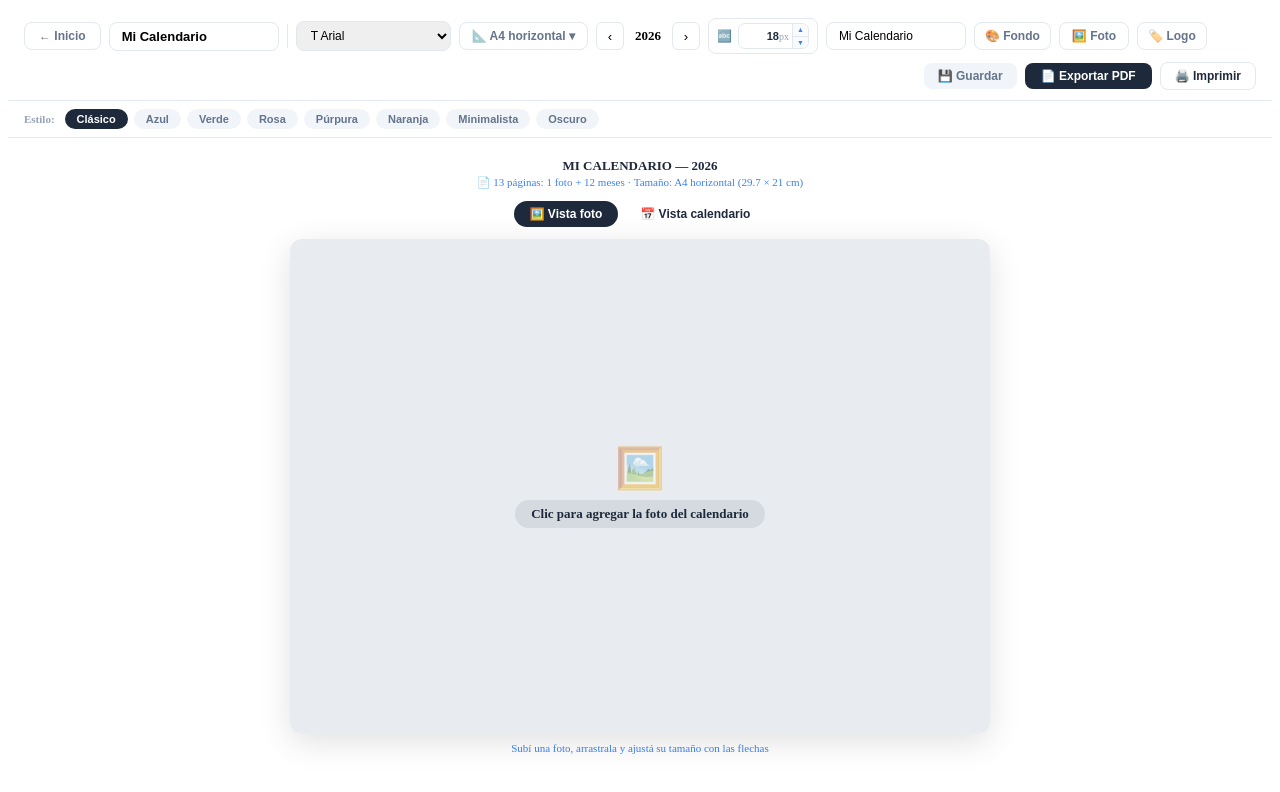
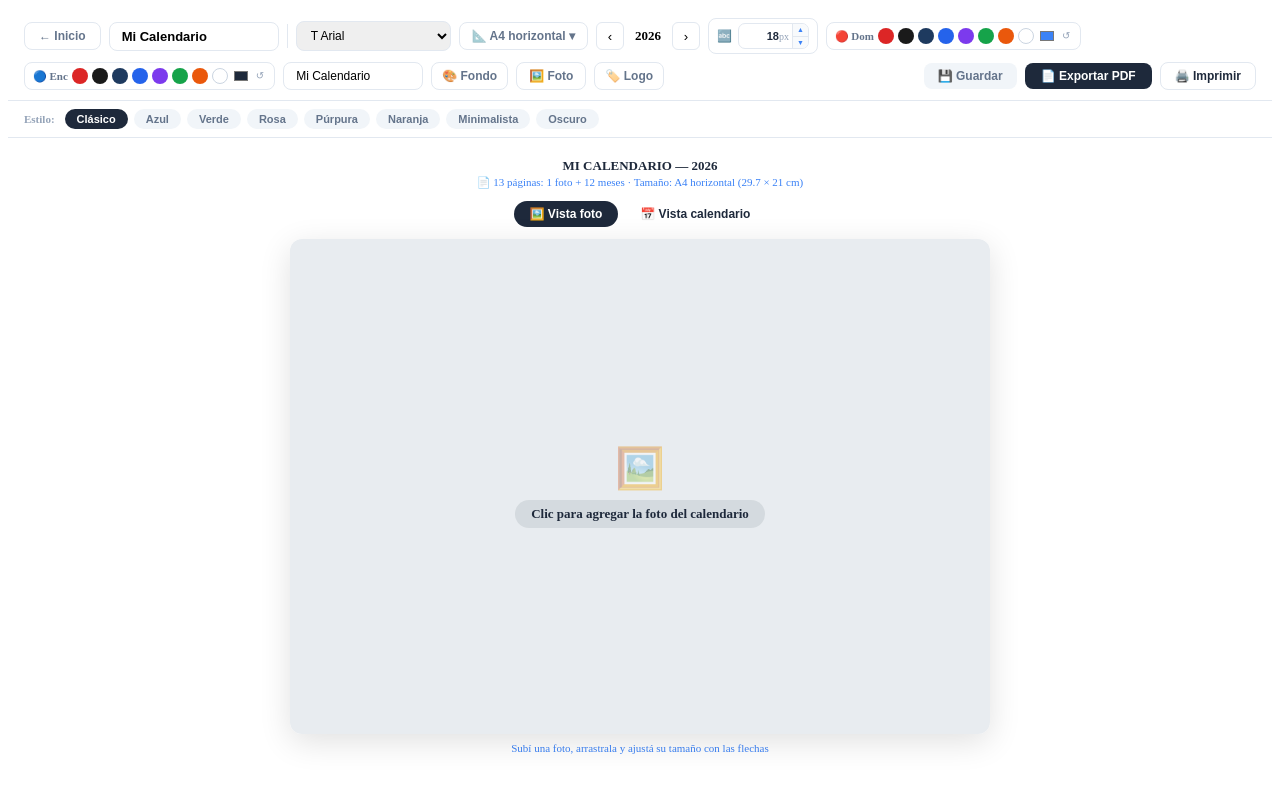
Before and after one commit to Bercor21/Planify-creator, a React (Vite) app: page / in a window 1280 px wide. Both pictures are taken after a click on the button 234 px from the left and 292 px from the top of the page. Shown: the top 792 px of the page. Built offline with nearby package versions, Linux system fonts and the light colour scheme.

Commit message:
numeros mas grandes , csmbio de colores

```diff
--- a/src/calendario/EditorCalendario.tsx
+++ b/src/calendario/EditorCalendario.tsx
@@ -168,8 +168,8 @@ function MiniCal({ anio,mes,paleta,colorDom }:{ anio:number;mes:number;paleta:Pa
 }
 
 // ── Página de grilla del mes (sin foto, hoja completa) ────────────────────────
-function PaginaCalendario({ mesIdx,anio,paleta,fuente,titulo,subtitulo,isPreview,tamFuente,fondoMes,fondoGridOpacity,fondoZoom,fondoPosX,fondoPosY,onFondoDragStart }:{
-  mesIdx:number;anio:number;paleta:Paleta;fuente:string;titulo:string;subtitulo:string;isPreview:boolean;tamFuente:number;fondoMes?:string;fondoGridOpacity:number;fondoZoom?:number;fondoPosX?:number;fondoPosY?:number;onFondoDragStart?:(e:React.MouseEvent)=>void
+function PaginaCalendario({ mesIdx,anio,paleta,fuente,titulo,subtitulo,isPreview,tamFuente,fondoMes,fondoGridOpacity,fondoZoom,fondoPosX,fondoPosY,onFondoDragStart,colorDomOverride,colorHdrOverride }:{
+  mesIdx:number;anio:number;paleta:Paleta;fuente:string;titulo:string;subtitulo:string;isPreview:boolean;tamFuente:number;fondoMes?:string;fondoGridOpacity:number;fondoZoom?:number;fondoPosX?:number;fondoPosY?:number;onFondoDragStart?:(e:React.MouseEvent)=>void;colorDomOverride?:string;colorHdrOverride?:string
 }) {
   const dias      = getDiasTrad(anio,mesIdx)
   const fases     = FASES[`${anio}-${mesIdx}`] ?? []
@@ -179,8 +179,8 @@ function PaginaCalendario({ mesIdx,anio,paleta,fuente,titulo,subtitulo,isPreview
   for (let i=0;i<dias.length;i+=7) rows.push(dias.slice(i,i+7))
   const prevMes = mesIdx===0?{a:anio-1,m:11}:{a:anio,m:mesIdx-1}
   const nextMes = mesIdx===11?{a:anio+1,m:0}:{a:anio,m:mesIdx+1}
-  const colorDom = paleta.acento
-  const colorHdr = paleta.header
+  const colorDom = colorDomOverride ?? paleta.acento
+  const colorHdr = colorHdrOverride ?? paleta.header
   const colorTxt = paleta.texto
   const fondo    = paleta.fondo==='#0f172a'?'#1e293b':'#ffffff'
 
@@ -258,10 +258,10 @@ function PaginaCalendario({ mesIdx,anio,paleta,fuente,titulo,subtitulo,isPreview
                   }}>
                     {dia && <>
                       <div style={{ width:'100%',display:'flex',flexDirection:'column',alignItems:'flex-start',gap:'2px' }}>
-                        {fase && <div style={{ fontSize:`${Math.round(tamFuente*0.8)}px`,lineHeight:1 }}>{ICONO_FASE[fase.tipo]}</div>}
-                        {feriado&&!fase && <div style={{ fontSize:`${Math.round(tamFuente*0.4)}px`,color:colorDom,lineHeight:1.05,maxWidth:'100%',fontWeight:700 }}>{feriado}</div>}
+                        {fase && <div style={{ fontSize:`${Math.round(tamFuente*0.65)}px`,lineHeight:1 }}>{ICONO_FASE[fase.tipo]}</div>}
+                        {feriado&&!fase && <div style={{ fontSize:`${Math.round(tamFuente*0.35)}px`,color:colorDom,lineHeight:1.05,maxWidth:'100%',fontWeight:700 }}>{feriado}</div>}
                       </div>
-                      <div style={{ fontSize:`${tamFuente}px`,fontWeight:900,color:isHoy?colorDom:esDom||feriado?colorDom:colorCelda,lineHeight:1.1,alignSelf:'flex-end',WebkitTextStroke:'0.5px currentColor' as any }}>{dia}</div>
+                      <div style={{ fontSize:`calc(${Math.round(30/rows.length)}vh)`,fontWeight:900,color:isHoy?colorDom:esDom||feriado?colorDom:colorCelda,lineHeight:1,alignSelf:'flex-end',WebkitTextStroke:'0.5px currentColor' as any }}>{dia}</div>
                     </>}
                   </div>
                 )
@@ -308,7 +308,6 @@ export default function EditorCalendario({ setVista,guardarDiseno,disenoInicial
   const [fondosMes, setFondosMes] = useState<(string|undefined)[]>(d0?.fondosMes ?? Array(12).fill(undefined))
   const [fondoGridOpacity, setFondoGridOpacity] = useState(d0?.fondoGridOpacity ?? 0.15)
   const [showFondoPanel, setShowFondoPanel] = useState(false)
-  const [mesFondoActivo, setMesFondoActivo] = useState(0)
   // Foto principal: zoom y posición
   const [fotoZoom, setFotoZoom] = useState<number>(d0?.fotoZoom ?? 100)
   const [fotoPosX, setFotoPosX] = useState<number>(d0?.fotoPosX ?? 50)
@@ -323,6 +322,16 @@ export default function EditorCalendario({ setVista,guardarDiseno,disenoInicial
   const [logoY,       setLogoY]       = useState(d0?.logoY ?? 10)
   const [logoSize,    setLogoSize]    = useState(d0?.logoSize ?? 8)
   const [logoOpacity, setLogoOpacity] = useState(d0?.logoOpacity ?? 1)
+
+  // ── Colores personalizados (anulan la paleta cuando se eligen) ────────────
+  // colorDomPersonal: domingos, feriados, año 2026 (el "acento" del calendario)
+  // colorHdrPersonal: encabezados, días de la semana, bordes, número del mes
+  const [colorDomPersonal, setColorDomPersonal] = useState<string|null>(d0?.colorDomPersonal ?? null)
+  const [colorHdrPersonal, setColorHdrPersonal] = useState<string|null>(d0?.colorHdrPersonal ?? null)
+
+  // Colores efectivos: el personal si está elegido, si no el de la paleta actual
+  const colorDomEfectivo = colorDomPersonal ?? paleta.acento
+  const colorHdrEfectivo = colorHdrPersonal ?? paleta.header
   const [showLogo,    setShowLogo]    = useState(false)
   const [idDiseno,    setIdDiseno]    = useState<string|undefined>(disenoInicial?.id)
   const previewRef      = useRef<HTMLDivElement>(null)   // ref del contenedor de la foto (para drag del logo)
@@ -482,7 +491,7 @@ export default function EditorCalendario({ setVista,guardarDiseno,disenoInicial
     const numFilas = rows.length
     const prevMes=idx===0?{a:anio-1,m:11}:{a:anio,m:idx-1}
     const nextMes=idx===11?{a:anio+1,m:0}:{a:anio,m:idx+1}
-    const cd=paleta.acento, ch=paleta.header, ct=paleta.texto
+    const cd=colorDomEfectivo, ch=colorHdrEfectivo, ct=paleta.texto
     const fondo=paleta.fondo==='#0f172a'?'#1e293b':'#ffffff'
 
     // ── Escalas: todo proporcional a pxW/pxH (el tamaño real de la hoja elegida) ──
@@ -526,9 +535,11 @@ export default function EditorCalendario({ setVista,guardarDiseno,disenoInicial
 
     // El tamaño del número del día respeta el control manual del usuario (tamFuente),
     // pero nunca se permite que sea más grande de lo que realmente cabe en la fila calculada.
-    const fontDiaCabe = Math.round(altoFila*0.40)
-    const fsPx = Math.min(Math.round(tamFuente*1.6), fontDiaCabe)
-    const padCeldaV = Math.max(2, Math.round(altoFila*0.07))
+    // Número del día: ocupa automáticamente el 58% de la fila disponible.
+    // Sin cap de tamFuente — así todos los meses y todas las filas tienen
+    // exactamente el mismo tamaño de número, tan grande como cabe en la celda.
+    const fsPx = Math.round(altoFila * 0.58)
+    const padCeldaV = Math.max(2, Math.round(altoFila*0.04))
     const padCeldaH = Math.max(2, Math.round(pxW*0.00713))
 
     const anchoMini = Math.round(pxW*0.218)
@@ -724,6 +735,41 @@ export default function EditorCalendario({ setVista,guardarDiseno,disenoInicial
           <NumStepper value={tamFuente} onChange={setTamFuente} min={8} max={50} step={1} unit="px" accent={paleta.acento}/>
         </div>
 
+        {/* ── Selector de colores personalizados ────────────────────────────
+            🔴 Dom/Año: domingos, año 2026, feriados, acento
+            🔵 Encabezados: mes, días semana, bordes celdas               */}
+        {(['dom','hdr'] as const).map(which=>{
+          const isD = which==='dom'
+          const current = isD ? colorDomEfectivo : colorHdrEfectivo
+          const setter  = isD ? setColorDomPersonal : setColorHdrPersonal
+          const label   = isD ? '🔴 Dom' : '🔵 Enc'
+          const SWATCHES = ['#DC2626','#1A1A1A','#1E3A5F','#2563EB','#7C3AED','#16A34A','#EA580C','#ffffff']
+          return (
+            <div key={which} style={{ display:'flex',alignItems:'center',gap:'4px',padding:'4px 8px',borderRadius:'8px',border:'1px solid #e2e8f0',background:'white' }}>
+              <span style={{ fontSize:'11px',fontWeight:700,color:'#64748b',whiteSpace:'nowrap' }}>{label}</span>
+              {SWATCHES.map(c=>(
+                <button key={c} type="button" onClick={()=>setter(c)}
+                  title={c}
+                  style={{
+                    width:'16px', height:'16px', borderRadius:'50%',
+                    background:c, border: current===c ? '2.5px solid #1e293b' : c==='#ffffff' ? '1.5px solid #cbd5e1' : '1.5px solid transparent',
+                    cursor:'pointer', padding:0, flexShrink:0,
+                    boxShadow: current===c ? '0 0 0 1.5px white inset' : 'none',
+                    outline:'none',
+                  }}
+                />
+              ))}
+              {/* Picker de color libre */}
+              <input type="color" value={current} title="Color personalizado"
+                onChange={(e:any)=>setter(e.target.value)}
+                style={{ width:'18px',height:'18px',borderRadius:'50%',border:'none',cursor:'pointer',padding:0,background:'transparent' }}/>
+              {/* Resetear a color de paleta */}
+              <button type="button" onClick={()=>setter(null)} title="Resetear al color de la paleta"
+                style={{ fontSize:'10px',color:'#94a3b8',border:'none',background:'transparent',cursor:'pointer',padding:'0 2px',lineHeight:1 }}>↺</button>
+            </div>
+          )
+        })}
+
         {/* Subtítulo editable */}
         <input value={subtitulo} onChange={(e:any)=>setSubtitulo(e.target.value)}
           placeholder="Subtítulo (opcional)"
@@ -741,10 +787,10 @@ export default function EditorCalendario({ setVista,guardarDiseno,disenoInicial
               {/* Selector de mes */}
               <div style={{ display:'grid',gridTemplateColumns:'repeat(4,1fr)',gap:'4px',marginBottom:'10px' }}>
                 {MESES.map((m,i)=>(
-                  <button key={i} onClick={()=>setMesFondoActivo(i)} style={{
+                  <button key={i} onClick={()=>setMesActivo(i)} style={{
                     padding:'5px 2px',borderRadius:'6px',border:'none',cursor:'pointer',fontSize:'10px',fontWeight:700,position:'relative',
-                    background:mesFondoActivo===i?paleta.header:'#f1f5f9',
-                    color:mesFondoActivo===i?'white':'#64748b',
+                    background:mesActivo===i?paleta.header:'#f1f5f9',
+                    color:mesActivo===i?'white':'#64748b',
                   }}>
                     {m.slice(0,3)}
                     {fondosMes[i] && <span style={{ position:'absolute',top:'-3px',right:'-3px',width:'8px',height:'8px',borderRadius:'50%',background:'#22c55e',border:'1.5px solid white' }}/>}
@@ -752,34 +798,34 @@ export default function EditorCalendario({ setVista,guardarDiseno,disenoInicial
                 ))}
               </div>
 
-              <div style={{ fontSize:'11px',fontWeight:700,color:paleta.header,marginBottom:'8px' }}>{MESES[mesFondoActivo]}</div>
+              <div style={{ fontSize:'11px',fontWeight:700,color:paleta.header,marginBottom:'8px' }}>{MESES[mesActivo]}</div>
 
               <div style={{ display:'flex',gap:'8px',marginBottom:'10px' }}>
-                <button onClick={()=>subirFondoGrid(mesFondoActivo)} style={{ flex:1,padding:'7px',borderRadius:'7px',border:'1px solid #e2e8f0',background:'white',cursor:'pointer',fontSize:'11px',fontWeight:600,color:'#64748b' }}>📷 Subir</button>
-                {fondosMes[mesFondoActivo] && <button onClick={()=>quitarFondoMes(mesFondoActivo)} style={{ padding:'7px 10px',borderRadius:'7px',border:'1px solid #fecaca',background:'#fef2f2',cursor:'pointer',fontSize:'11px',color:'#dc2626' }}>✕</button>}
+                <button onClick={()=>subirFondoGrid(mesActivo)} style={{ flex:1,padding:'7px',borderRadius:'7px',border:'1px solid #e2e8f0',background:'white',cursor:'pointer',fontSize:'11px',fontWeight:600,color:'#64748b' }}>📷 Subir</button>
+                {fondosMes[mesActivo] && <button onClick={()=>quitarFondoMes(mesActivo)} style={{ padding:'7px 10px',borderRadius:'7px',border:'1px solid #fecaca',background:'#fef2f2',cursor:'pointer',fontSize:'11px',color:'#dc2626' }}>✕</button>}
               </div>
 
-              {fondosMes[mesFondoActivo] && (
+              {fondosMes[mesActivo] && (
                 <>
                   {/* Mini preview draggable del fondo del mes */}
                   <div
-                    onMouseDown={(e:any)=>handleFondoPanStart(e, mesFondoActivo)}
-                    style={{ width:'100%',height:'320px',borderRadius:'10px',backgroundImage:`url('${fondosMes[mesFondoActivo]}')`,backgroundSize:`${fondosMesZoom[mesFondoActivo]}%`,backgroundPosition:`${fondosMesPosX[mesFondoActivo]}% ${fondosMesPosY[mesFondoActivo]}%`,backgroundRepeat:'no-repeat',marginBottom:'8px',border:`2px solid ${paleta.acento}44`,cursor:'grab',userSelect:'none' }}
+                    onMouseDown={(e:any)=>handleFondoPanStart(e, mesActivo)}
+                    style={{ width:'100%',height:'320px',borderRadius:'10px',backgroundImage:`url('${fondosMes[mesActivo]}')`,backgroundSize:`${fondosMesZoom[mesActivo]}%`,backgroundPosition:`${fondosMesPosX[mesActivo]}% ${fondosMesPosY[mesActivo]}%`,backgroundRepeat:'no-repeat',marginBottom:'8px',border:`2px solid ${paleta.acento}44`,cursor:'grab',userSelect:'none' }}
                   />
                   <div style={{ fontSize:'9px',color:'#94a3b8',marginBottom:'8px',textAlign:'center' }}>✋ Arrastrá la imagen para moverla</div>
                   {/* Zoom del fondo de este mes */}
                   <div style={{ display:'flex',justifyContent:'space-between',alignItems:'center',marginBottom:'8px' }}>
                     <span style={{ fontSize:'10px',fontWeight:700,color:'#64748b' }}>🔍 Zoom</span>
-                    <NumStepper value={fondosMesZoom[mesFondoActivo]} onChange={(v)=>setFondosMesZoom(prev=>{const c=[...prev];c[mesFondoActivo]=v;return c})} min={5} max={400} step={5} unit="%" accent={paleta.acento}/>
+                    <NumStepper value={fondosMesZoom[mesActivo]} onChange={(v)=>setFondosMesZoom(prev=>{const c=[...prev];c[mesActivo]=v;return c})} min={5} max={400} step={5} unit="%" accent={paleta.acento}/>
                   </div>
                   <div style={{ display:'flex',gap:'6px',marginBottom:'10px' }}>
-                    <button onClick={()=>aplicarFondoATodos(mesFondoActivo)} style={{ flex:1,padding:'6px',borderRadius:'7px',border:'1px solid #e2e8f0',background:'#f8fafc',cursor:'pointer',fontSize:'10px',fontWeight:600,color:paleta.acento }}>
+                    <button onClick={()=>aplicarFondoATodos(mesActivo)} style={{ flex:1,padding:'6px',borderRadius:'7px',border:'1px solid #e2e8f0',background:'#f8fafc',cursor:'pointer',fontSize:'10px',fontWeight:600,color:paleta.acento }}>
                       📋 Aplicar a los 12 meses
                     </button>
                     <button onClick={()=>{
-                      setFondosMesZoom(prev=>{const c=[...prev];c[mesFondoActivo]=100;return c})
-                      setFondosMesPosX(prev=>{const c=[...prev];c[mesFondoActivo]=50;return c})
-                      setFondosMesPosY(prev=>{const c=[...prev];c[mesFondoActivo]=50;return c})
+                      setFondosMesZoom(prev=>{const c=[...prev];c[mesActivo]=100;return c})
+                      setFondosMesPosX(prev=>{const c=[...prev];c[mesActivo]=50;return c})
+                      setFondosMesPosY(prev=>{const c=[...prev];c[mesActivo]=50;return c})
                     }} style={{ padding:'6px 8px',borderRadius:'7px',border:'1px solid #e2e8f0',background:'white',cursor:'pointer',fontSize:'10px',color:'#94a3b8' }}>↺</button>
                   </div>
                 </>
@@ -845,6 +891,7 @@ export default function EditorCalendario({ setVista,guardarDiseno,disenoInicial
                 logo, logoX, logoY, logoSize, logoOpacity,
                 fotoZoom, fotoPosX, fotoPosY,
                 fondosMesZoom, fondosMesPosX, fondosMesPosY,
+                colorDomPersonal, colorHdrPersonal,
               }
             })
             if (nuevoId) setIdDiseno(nuevoId)
@@ -962,6 +1009,7 @@ export default function EditorCalendario({ setVista,guardarDiseno,disenoInicial
                   fondoMes={fondosMes[mesActivo]} fondoGridOpacity={fondoGridOpacity}
                   fondoZoom={fondosMesZoom[mesActivo]} fondoPosX={fondosMesPosX[mesActivo]} fondoPosY={fondosMesPosY[mesActivo]}
                   onFondoDragStart={fondosMes[mesActivo] ? handleFondoCalDragStart : undefined}
+                  colorDomOverride={colorDomEfectivo} colorHdrOverride={colorHdrEfectivo}
                 />
               </div>
             </div>
```
Also changed, not shown: 8 other files (tests, documents, lock files or other folders).
